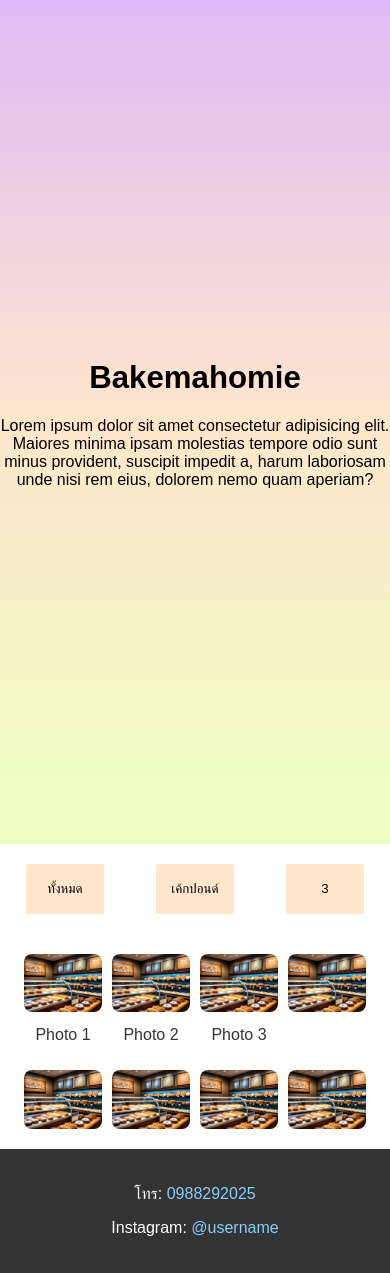
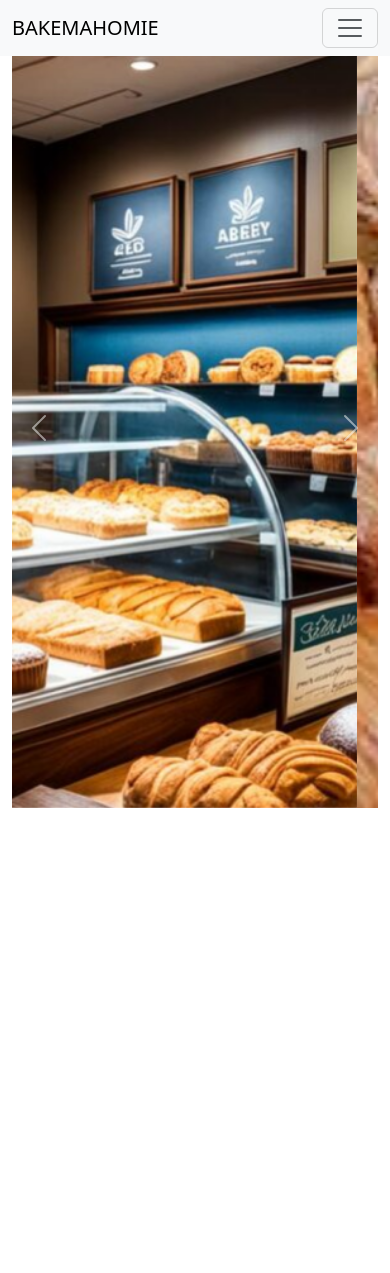
Before and after one commit to supanat25/bakemahomie, a website: page index.html in a window 390 px wide. After the commit the page ends 844 px from the top, so only its background shows below. Drawn offline with nearby package versions, Linux system fonts and the light colour scheme.

Commit message:
new with bootstrap

```diff
--- a/index.html
+++ b/index.html
@@ -1,87 +1,97 @@
 <!DOCTYPE html>
 <html lang="en">
-<head>
-    <meta charset="UTF-8">
-    <meta name="viewport" content="width=device-width, initial-scale=1.0">
-    <title>Bakemahomie</title>
-    <link rel="stylesheet" href="styles.css">
+  <head>
+    <meta charset="utf-8" />
+    <meta name="viewport" content="width=device-width, initial-scale=1" />
+    <title>Bootstrap demo</title>
+    <link rel="stylesheet" href="styles.css" />
+    <link
+      href="https://cdn.jsdelivr.net/npm/bootstrap@5.3.2/dist/css/bootstrap.min.css"
+      rel="stylesheet"
+      integrity="sha384-T3c6CoIi6uLrA9TneNEoa7RxnatzjcDSCmG1MXxSR1GAsXEV/Dwwykc2MPK8M2HN"
+      crossorigin="anonymous"
+    />
+  </head>
 
-</head>
-<body>
-
-
-    <div class="welcome-section">
-        <div>
-           <h1>Bakemahomie</h1>
-
-           <p>Lorem ipsum dolor sit amet consectetur adipisicing elit. Maiores minima ipsam molestias
-            tempore odio sunt minus provident, suscipit impedit a, harum
-            laboriosam unde nisi rem eius, dolorem nemo quam aperiam?
-            </p>
+  <body>
+    <!-- Navbar -->
+    <nav
+      class="navbar navbar-expand-lg navbar-light bg-light fixed-top"
+      data-bs-spy="scroll"
+      data-bs-target="#navbar-example"
+      data-bs-offset="0"
+      tabindex="0"
+    >
+      <div class="container">
+        <a class="navbar-brand" href="#">BAKEMAHOMIE</a>
+        <button
+          class="navbar-toggler"
+          type="button"
+          data-bs-toggle="collapse"
+          data-bs-target="#navbarNav"
+          aria-controls="navbarNav"
+          aria-expanded="false"
+          aria-label="Toggle navigation"
+        >
+          <span class="navbar-toggler-icon"></span>
+        </button>
+        <div class="collapse navbar-collapse" id="navbarNav">
+          <ul class="navbar-nav ms-auto">
+            <li class="nav-item">
+              <a class="nav-link" href="#menu">Menu</a>
+            </li>
+            <li class="nav-item">
+              <a class="nav-link" href="#contact">Contact</a>
+            </li>
+          </ul>
         </div>
+      </div>
+    </nav>
+    <!-- Carousel -->
+    <!-- Carousel with equal-sized images -->
+    <div class="container mt-5">
+      <div
+        id="carouselExampleControls"
+        class="carousel slide"
+        data-bs-ride="carousel"
+      >
+        <div class="carousel-inner">
+          <div class="carousel-item active">
+            <img src="img/1.jpg" class="d-block w-100 carousel-image" alt="..." />
+            <!-- Replace "..." with your image source -->
+          </div>
+          <div class="carousel-item">
+            <img src="img/2.jpg" class="d-block w-100 carousel-image" alt="..." />
+          </div>
+          <div class="carousel-item">
+            <img src="..." class="d-block w-100 carousel-image" alt="..." />
+          </div>
+        </div>
+        <button
+          class="carousel-control-prev"
+          type="button"
+          data-bs-target="#carouselExampleControls"
+          data-bs-slide="prev"
+        >
+          <span class="carousel-control-prev-icon" aria-hidden="true"></span>
+          <span class="visually-hidden">Previous</span>
+        </button>
+        <button
+          class="carousel-control-next"
+          type="button"
+          data-bs-target="#carouselExampleControls"
+          data-bs-slide="next"
+        >
+          <span class="carousel-control-next-icon" aria-hidden="true"></span>
+          <span class="visually-hidden">Next</span>
+        </button>
+      </div>
     </div>
 
-
-    <div class="group-button">
-        <button onclick="changeGallery(1)"> ทั้งหมด</button>
-        <button onclick="changeGallery(2)">เค้กปอนด์</button>
-        <button onclick="changeGallery(3)">3</button>
-    </div>
-
-
-
-    <div class="gallery" id="gallery">
-        <!-- รูปภาพจะถูกโหลดจาก JavaScript -->
-    </div>
-    <footer>
-        <p>โทร: <a href="tel:+66987654321">0988292025</a></p>
-        <p>Instagram: <a href="https://www.instagram.com/username" target="_blank">@username</a></p>
-
-
-    </footer>
-
-
-    <script>
-        function changeGallery(page) {
-            let gallery = document.getElementById('gallery');
-            gallery.innerHTML = ''; // ลบรูปภาพทั้งหมดในแกลเลอรีก่อน
-
-            // เปลี่ยนรูปภาพและชื่อภาพตามหมายเลขหน้า
-            let images = [];
-            let titles = [];  // อาร์เรย์ชื่อภาพ
-            if (page === 1) {
-                images = ["img/1.jpg", "img/1.jpg", "img/1.jpg","img/1.jpg", "img/1.jpg", "img/1.jpg" , "img/1.jpg", "img/1.jpg"];
-                titles = ["Photo 1", "Photo 2", "Photo 3"];
-            } else if (page === 2) {
-                images = ["img/1.jpg", "img/1.jpg", "img/1.jpg"];
-                titles = ["Photo 4", "Photo 5", "Photo 6"];
-            } else if (page === 3) {
-                images = ["img/2.jpg", "img/3.jpg", "img/1.jpg", "img/1.jpg", "img/1.jpg", "img/3.jpg"];
-                titles = ["Photo 7", "Photo 8", "Photo 9"];
-            }
-
-            // เพิ่มรูปภาพและชื่อภาพใหม่ลงในแกลเลอรี
-            images.forEach((imgSrc, index) => {
-                let photoDiv = document.createElement('div');  // สร้าง <div> ใหม่สำหรับแต่ละรูปภาพ
-                photoDiv.classList.add('photo');  // เพิ่มคลาส 'photo' สำหรับจัดรูป
-
-                let imgElement = document.createElement('img'); // สร้าง <img> สำหรับรูปภาพ
-                imgElement.src = imgSrc;  // ตั้งค่าแหล่งที่มาของรูปภาพ
-                imgElement.alt = titles[index];  // ใช้ชื่อที่เกี่ยวข้องกับภาพเป็น alt
-
-                let titleElement = document.createElement('p');  // สร้าง <p> สำหรับชื่อรูปภาพ
-                titleElement.classList.add('photo-title');  // เพิ่มคลาส 'photo-title' เพื่อจัดสไตล์
-                titleElement.textContent = titles[index];  // ใส่ชื่อรูปภาพลงใน <p>
-
-                photoDiv.appendChild(imgElement);  // เพิ่ม <img> ไปยัง <div class="photo">
-                photoDiv.appendChild(titleElement);  // เพิ่ม <p> ไปยัง <div class="photo">
-
-                gallery.appendChild(photoDiv);  // เพิ่ม <div class="photo"> ทั้งหมดไปยังแกลเลอรี
-            });
-        }
-
-        // เริ่มต้นแสดงรูปภาพจากหน้า 1 เมื่อโหลดหน้าเว็บ
-        changeGallery(1);
-    </script>
-</body>
+    <script
+      src="https://cdn.jsdelivr.net/npm/bootstrap@5.3.2/dist/js/bootstrap.bundle.min.js"
+      integrity="sha384-C6RzsynM9kWDrMNeT87bh95OGNyZPhcTNXj1NW7RuBCsyN/o0jlpcV8Qyq46cDfL"
+      crossorigin="anonymous"
+    ></script>
+  </body>
 </html>
--- /dev/null
+++ b/package.json
@@ -0,0 +1,5 @@
+{
+  "dependencies": {
+    "bootstrap": "^5.3.3"
+  }
+}
--- a/styles.css
+++ b/styles.css
@@ -7,96 +7,8 @@ body {
     flex-direction: column;
     margin:0;
 }
-
-.gallery {
-    display: flex;
-    justify-content: center;
-    flex-wrap: wrap;
-    gap: 10px;
-    margin-top: 20px;
+/* styles.css */
+.carousel-image {
+    height: 90vh; /* กำหนดความสูงตามที่ต้องการ */
+    object-fit: cover; /* ทำให้รูปเต็มพื้นที่โดยไม่เสียอัตราส่วน */
 }
-
-.gallery img {
-    width: 20vw;
-    height: auto;
-    border-radius: 8px;
-}
-
-.gallery .photo {
-    text-align: center;
-}
-
-.photo-title {
-    margin-top: 10px;
-    font-size: 1em;
-    color: #333;
-}
-
-.welcome-section {
-    display: flex;
-    justify-content: center;
-    align-items: center;
-    height: 100vh;
-    background: #ecffc1;
-    background: -webkit-linear-gradient(0deg, #ecffc1 0%, #ffe6cc 50%, #dfbaf7 100%);
-    background: linear-gradient(0deg, #ecffc1 0%, #ffe6cc 50%, #dfbaf7 100%);
-    font-family: Arial, sans-serif;
-    text-align: center;
-}
-
-.welcome-section h1{
-    font-size:8vw;
-}
-
-
-.group-button{
-    width: 100vw;
-    display: flex;
-    justify-content: space-around;
-    align-items: center;
-    margin: 5%;
-
-}
-
-.group-button button{
-    width: 20%;
-    height: 6vh;
-    background-color: #ffe6cc;
-    border: none;
-    border-radius:3% ;
-    cursor: pointer;
-
-}
-
-.group-button button:hover{
-    transition: 0.5s;
-    background-color: #dfbaf7;
-}
-
-.group-button button:focus {
-    background-color: #d69bf4; /* สีที่ต้องการให้เปลี่ยนเมื่อถูกกด */
-}
-
-
-
-
-footer {
-    background-color: #333;
-    color: #fff;
-    padding: 20px 0;
-    text-align: center;
-    font-size: 1em;
-    font-family: Arial, sans-serif;
-    position: relative;
-    bottom: 0;
-    width: 100%;
-}
-
-footer a {
-    color: #87CEFA;
-    text-decoration: none;
-}
-
-footer a:hover {
-    text-decoration: underline;
-}
```
Also changed, not shown: 1 other file.
